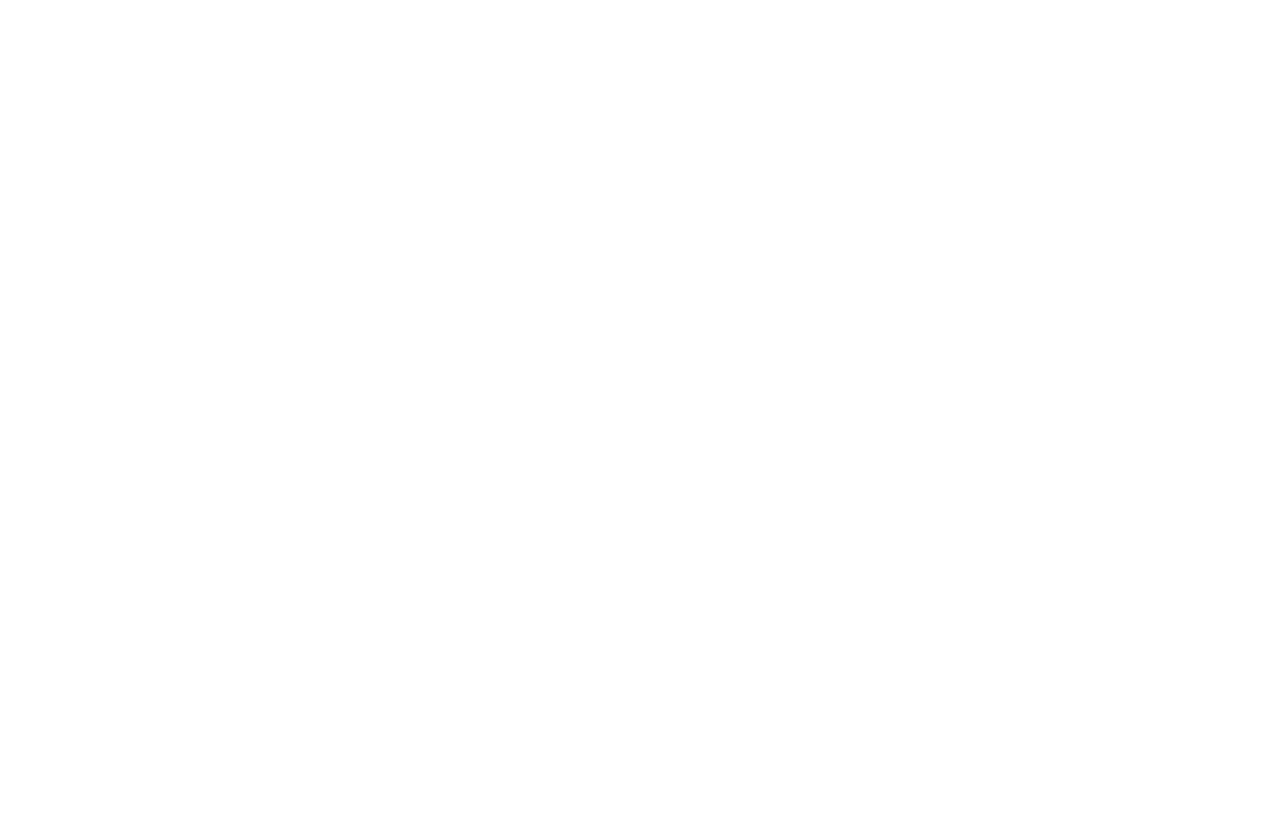
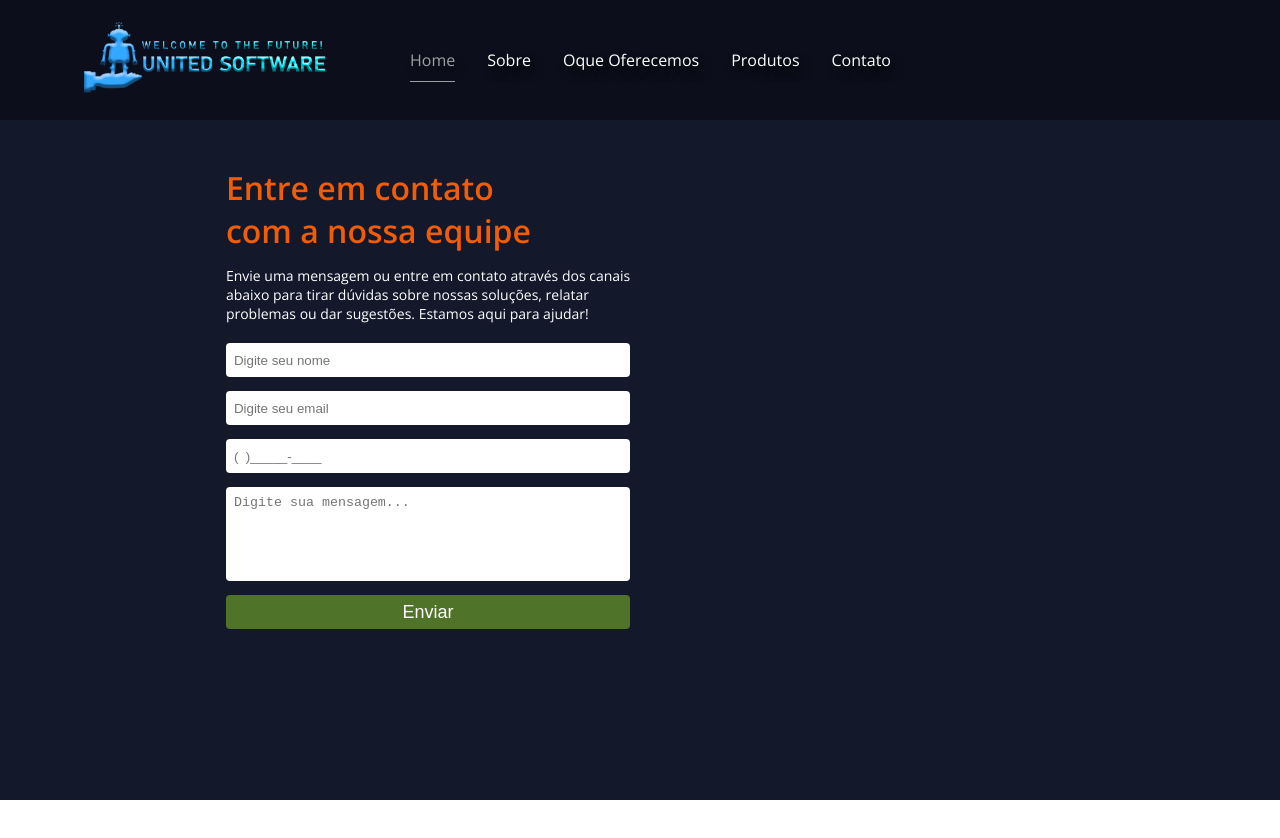
Before and after one commit to zezerinomattos/unitedsoftware, a React (Create React App) app: page /contato in a window 1280 px wide. Before the commit this address had no page. Shown: the top 838 px of the page. Before the commit the page ends 800 px from the top, so only its background shows below. Built offline with nearby package versions, Linux system fonts and the light colour scheme; a web font is replaced by a local one.

Commit message:
Formulario de contato criado e pronto

```diff
--- a/package.json
+++ b/package.json
@@ -3,6 +3,7 @@
   "version": "0.1.0",
   "private": true,
   "dependencies": {
+    "@emailjs/browser": "^3.10.0",
     "@testing-library/jest-dom": "^5.16.5",
     "@testing-library/react": "^13.4.0",
     "@testing-library/user-event": "^13.5.0",
--- a/src/components/Navbar/index.js
+++ b/src/components/Navbar/index.js
@@ -19,8 +19,6 @@
     function ativaMenuHamburguer(){
         setActived(!actived);
     }
-
-    console.log(actived);
 
     return(
         <nav className='container'>
--- a/src/routes/index.js
+++ b/src/routes/index.js
@@ -3,14 +3,14 @@
 
 // MY IMPORTS
 import Home from '../views/Home';
-import Login from '../views/Login';
+import Contato from '../views/Contato';
 
 export default function RoutesApp(){
     return(
         <BrowserRouter >
             <Routes >
                 <Route path='/' element={ <Home /> } />
-                <Route path='/login' element={<Login /> } />
+                <Route path='/contato' element={<Contato /> } />
 
             </Routes>
         </BrowserRouter>
--- /dev/null
+++ b/src/views/Contato/index.js
@@ -0,0 +1,102 @@
+import React, { useState } from 'react';
+import emailjs from '@emailjs/browser';
+
+// MY IMPORTS
+import './style.css';
+import Navbar from '../../components/Navbar';
+
+
+export default function Login(){
+
+    const [name, setName] = useState('')
+    const [email, setEmail] = useState('')
+    const [fone, setFone] = useState('')
+    const [message, setMessage] = useState('')
+
+    function sendEmail(e){
+        e.preventDefault();
+
+        if(name === ''){
+            alert('Preencha o campo NOME!');
+            return;
+        }else if(email === ''){
+            alert('Preencha o campo E-MAIL!');
+            return;
+        }
+        else if(message === ''){
+            alert('Preencha o campo MENSAGEM!');
+            return;
+        }
+
+        const templateParams = {
+            from_name: name,
+            message: message,
+            email: email,
+            telephone: fone
+        }
+
+        emailjs.send('service_5owruvu', 'template_6al7z04', templateParams, 'Y-OTkZwPWkC9T44Kh')
+        .then((response) => {
+            // console.log('EMAIL EVIADO', response.status, response.text);
+            setName('');
+            setEmail('');
+            setFone('');
+            setMessage('');
+        })
+        .catch((err) => {
+            console.log(err);
+        });
+    }
+
+    return(
+        <div className='mestre'>
+            <Navbar />
+            <section className='container'>
+                <div className='contato-dir'>
+                    <h1 className='title'>Entre em contato <br/> com a nossa equipe</h1>
+                    <span>
+                        Envie uma mensagem ou entre em contato através dos canais <br/> abaixo para tirar dúvidas sobre nossas soluções, relatar <br/> problemas ou dar sugestões. Estamos aqui para ajudar!
+                    </span>
+
+                    <form className="form" onSubmit={sendEmail}>
+                        <input
+                            className="input"
+                            type="text"
+                            placeholder="Digite seu nome"
+                            onChange={(e) => setName(e.target.value)}
+                            value={name}
+                        />
+
+                        <input
+                            className="input"
+                            type="email"
+                            placeholder="Digite seu email"
+                            onChange={(e) => setEmail(e.target.value)}
+                            value={email}
+                        />
+
+                        <input
+                            className="input"
+                            type="text"
+                            placeholder="(  )_____-____"
+                            onChange={(e) => setFone(e.target.value)}
+                            value={fone}
+                        />
+
+                        <textarea
+                            className="textarea"
+                            placeholder="Digite sua mensagem..."
+                            onChange={(e) => setMessage(e.target.value)}
+                            value={message}
+                        />
+
+                        <input className="button" type="submit" value="Enviar" />
+                    </form>
+
+                </div>
+
+                <div className='contato-esq'></div>
+            </section>
+        </div>
+    );
+}
--- /dev/null
+++ b/src/views/Contato/style.css
@@ -0,0 +1,97 @@
+/*
+CORES
+Azul escuro = #13182B
+Branco = #FFFF
+Azul quem sou = #00082C   #09102B
+div#teste{
+    background-color: aquamarine;
+    position: fixed;
+    top: 0; left: 0;
+    width: 300px;
+    height: 60px;
+    z-index: 10;
+    color: #000;
+    Laranja: #F25C05
+    Laranja: #F27405
+    Azul: #049DD9
+    Verde: #4E7329
+}
+TIPOGRAFIA
+font-family: 'Fredericka the Great', cursive;
+font-family: 'Open Sans', sans-serif;
+font-family: 'Pacifico', cursive;
+*/
+
+div.mestre{
+    width: 100%;
+    height: 100vh;
+    background-color: #13182B;
+}
+
+div.mestre section.container{
+    min-width: 100%;
+    display: flex;
+    flex-flow: row wrap;
+    justify-content: space-around;
+}
+
+div.mestre section.container div.contato-dir{
+    min-height: 100vh;
+    color: #FFF;
+    padding: 14px;
+    margin-top: 2rem;
+
+    display: flex;
+    flex-direction: column;
+}
+
+div.mestre section.container div.contato-dir h1.title{
+    margin-bottom: 14px;
+    font-size: max(22px, 2.5vw);
+    color: #F25C05;
+}
+
+div.mestre section.container div.contato-dir span{
+    margin-bottom: 20px;
+    font-size: max(14px, 1vw);
+}
+
+div.mestre section.container div.contato-dir form.form{
+    max-width: 600px;
+    width: 100%;
+    display: flex;
+    flex-direction: column;
+}
+
+div.mestre section.container div.contato-dir form.form input.input{
+    margin-bottom: 14px;
+    height: 34px;
+    border-radius: 4px;
+    border: 0;
+    padding: 0 8px;
+  }
+
+  div.mestre section.container div.contato-dir form.form textarea.textarea{
+    margin-bottom: 14px;
+    border-radius: 4px;
+    border: 0;
+    padding: 8px;
+    height: 94px;
+    resize: none;
+  }
+
+  div.mestre section.container div.contato-dir form.form input.button{
+    height: 34px;
+    border-radius: 4px;
+    border: 0;
+    cursor: pointer;
+    background-color: #4E7329;
+    color: #FFF;
+    font-size: 18px;
+    transition: background-color, transform 0.8s;
+  }
+
+  div.mestre section.container div.contato-dir form.form input.button:hover{
+    opacity: .7;
+    transform: scale(1.01);
+  }
--- a/src/views/Login/index.js
+++ /dev/null
@@ -1,11 +0,0 @@
-import React from 'react';
-
-// MY IMPORTS
-import './style.css';
-
-
-export default function Login(){
-    return(
-        <h1>Login</h1>
-    );
-}
```
Also changed, not shown: src/views/Login/style.css (deleted), 1 other file (tests, documents, lock files or other folders).
